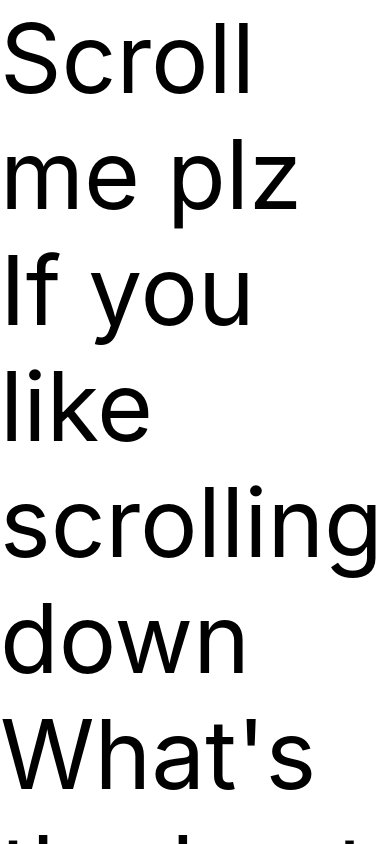
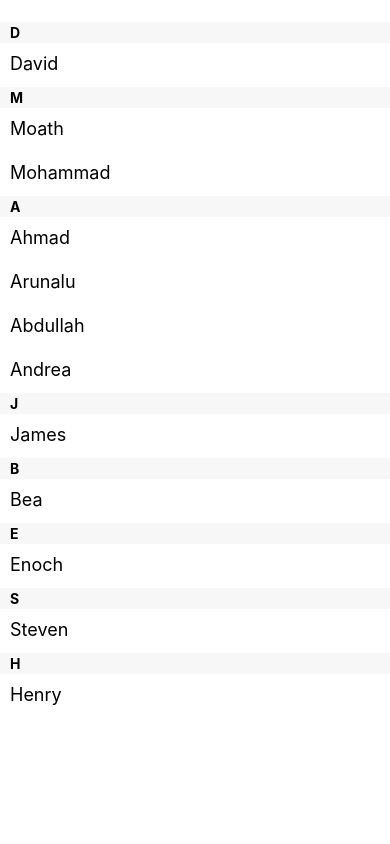
Before and after one commit to mfalthaw/AwesomeProject, a React Native app: screen / in a window 390 px wide. Built offline with nearby package versions, Linux system fonts and the light colour scheme.

Commit message:
listview

```diff
--- a/App.js
+++ b/App.js
@@ -1,5 +1,5 @@
 import {
-  StyleSheet, Text, Image, ScrollView, Alert, View
+  StyleSheet, Text, SectionList, Alert, View
 } from 'react-native';
 import React from 'react';
 
@@ -15,45 +15,23 @@ export default class App extends React.Component {
 
   render() {
     return (
-      <ScrollView>
-        <Text style={{ fontSize: 96 }}>Scroll me plz</Text>
-        <Image source={{ uri: "https://facebook.github.io/react-native/img/favicon.png", width: 64, height: 64 }} />
-        <Image source={{ uri: "https://facebook.github.io/react-native/img/favicon.png", width: 64, height: 64 }} />
-        <Image source={{ uri: "https://facebook.github.io/react-native/img/favicon.png", width: 64, height: 64 }} />
-        <Image source={{ uri: "https://facebook.github.io/react-native/img/favicon.png", width: 64, height: 64 }} />
-        <Image source={{ uri: "https://facebook.github.io/react-native/img/favicon.png", width: 64, height: 64 }} />
-        <Text style={{ fontSize: 96 }}>If you like</Text>
-        <Image source={{ uri: "https://facebook.github.io/react-native/img/favicon.png", width: 64, height: 64 }} />
-        <Image source={{ uri: "https://facebook.github.io/react-native/img/favicon.png", width: 64, height: 64 }} />
-        <Image source={{ uri: "https://facebook.github.io/react-native/img/favicon.png", width: 64, height: 64 }} />
-        <Image source={{ uri: "https://facebook.github.io/react-native/img/favicon.png", width: 64, height: 64 }} />
-        <Image source={{ uri: "https://facebook.github.io/react-native/img/favicon.png", width: 64, height: 64 }} />
-        <Text style={{ fontSize: 96 }}>scrolling down</Text>
-        <Image source={{ uri: "https://facebook.github.io/react-native/img/favicon.png", width: 64, height: 64 }} />
-        <Image source={{ uri: "https://facebook.github.io/react-native/img/favicon.png", width: 64, height: 64 }} />
-        <Image source={{ uri: "https://facebook.github.io/react-native/img/favicon.png", width: 64, height: 64 }} />
-        <Image source={{ uri: "https://facebook.github.io/react-native/img/favicon.png", width: 64, height: 64 }} />
-        <Image source={{ uri: "https://facebook.github.io/react-native/img/favicon.png", width: 64, height: 64 }} />
-        <Text style={{ fontSize: 96 }}>What's the best</Text>
-        <Image source={{ uri: "https://facebook.github.io/react-native/img/favicon.png", width: 64, height: 64 }} />
-        <Image source={{ uri: "https://facebook.github.io/react-native/img/favicon.png", width: 64, height: 64 }} />
-        <Image source={{ uri: "https://facebook.github.io/react-native/img/favicon.png", width: 64, height: 64 }} />
-        <Image source={{ uri: "https://facebook.github.io/react-native/img/favicon.png", width: 64, height: 64 }} />
-        <Image source={{ uri: "https://facebook.github.io/react-native/img/favicon.png", width: 64, height: 64 }} />
-        <Text style={{ fontSize: 96 }}>Framework around</Text>
-        <Image source={{ uri: "https://facebook.github.io/react-native/img/favicon.png", width: 64, height: 64 }} />
-        <Image source={{ uri: "https://facebook.github.io/react-native/img/favicon.png", width: 64, height: 64 }} />
-        <Image source={{ uri: "https://facebook.github.io/react-native/img/favicon.png", width: 64, height: 64 }} />
-        <Image source={{ uri: "https://facebook.github.io/react-native/img/favicon.png", width: 64, height: 64 }} />
-        <Image source={{ uri: "https://facebook.github.io/react-native/img/favicon.png", width: 64, height: 64 }} />
-        <Text style={{ fontSize: 96 }}>React native</Text>
-        <Image source={{ uri: "https://facebook.github.io/react-native/img/favicon.png", width: 64, height: 64 }} />
-        <Image source={{ uri: "https://facebook.github.io/react-native/img/favicon.png", width: 64, height: 64 }} />
-        <Image source={{ uri: "https://facebook.github.io/react-native/img/favicon.png", width: 64, height: 64 }} />
-        <Image source={{ uri: "https://facebook.github.io/react-native/img/favicon.png", width: 64, height: 64 }} />
-        <Image source={{ uri: "https://facebook.github.io/react-native/img/favicon.png", width: 64, height: 64 }} />
-      </ScrollView>
-
+      <View style={styles.container}>
+        <SectionList
+          sections={[
+            { title: 'D', data: ['David'] },
+            { title: 'M', data: ['Moath', 'Mohammad'] },
+            { title: 'A', data: ['Ahmad', 'Arunalu', 'Abdullah', 'Andrea'] },
+            { title: 'J', data: ['James'] },
+            { title: 'B', data: ['Bea'] },
+            { title: 'E', data: ['Enoch'] },
+            { title: 'S', data: ['Steven'] },
+            { title: 'H', data: ['Henry'] },
+          ]}
+          renderItem={({ item }) => <Text style={styles.item}>{item}</Text>}
+          renderSectionHeader={({section}) => <Text style={styles.sectionHeader}>{section.title}</Text>}
+          keyExtractor={(item, index) => index}
+        />
+      </View>
     );
   }
 }
@@ -61,18 +39,20 @@ export default class App extends React.Component {
 const styles = StyleSheet.create({
   container: {
     flex: 1,
-    justifyContent: 'center',
-    paddingTop: 60,
-    alignItems: 'center',
+    paddingTop: 22,
   },
-  button: {
-    marginBottom: 30,
-    width: 260,
-    alignItems: 'center',
-    backgroundColor: '#2196F3',
+  item: {
+    padding: 10,
+    fontSize: 18,
+    height: 44,
   },
-  buttonText: {
-    padding: 20,
-    color: 'white',
+  sectionHeader: {
+    paddingTop: 2,
+    paddingLeft: 10,
+    paddingRight: 10,
+    paddingBottom: 2,
+    fontSize: 14,
+    fontWeight: 'bold',
+    backgroundColor: 'rgba(247,247,247,1.0)',
   },
 });
```
